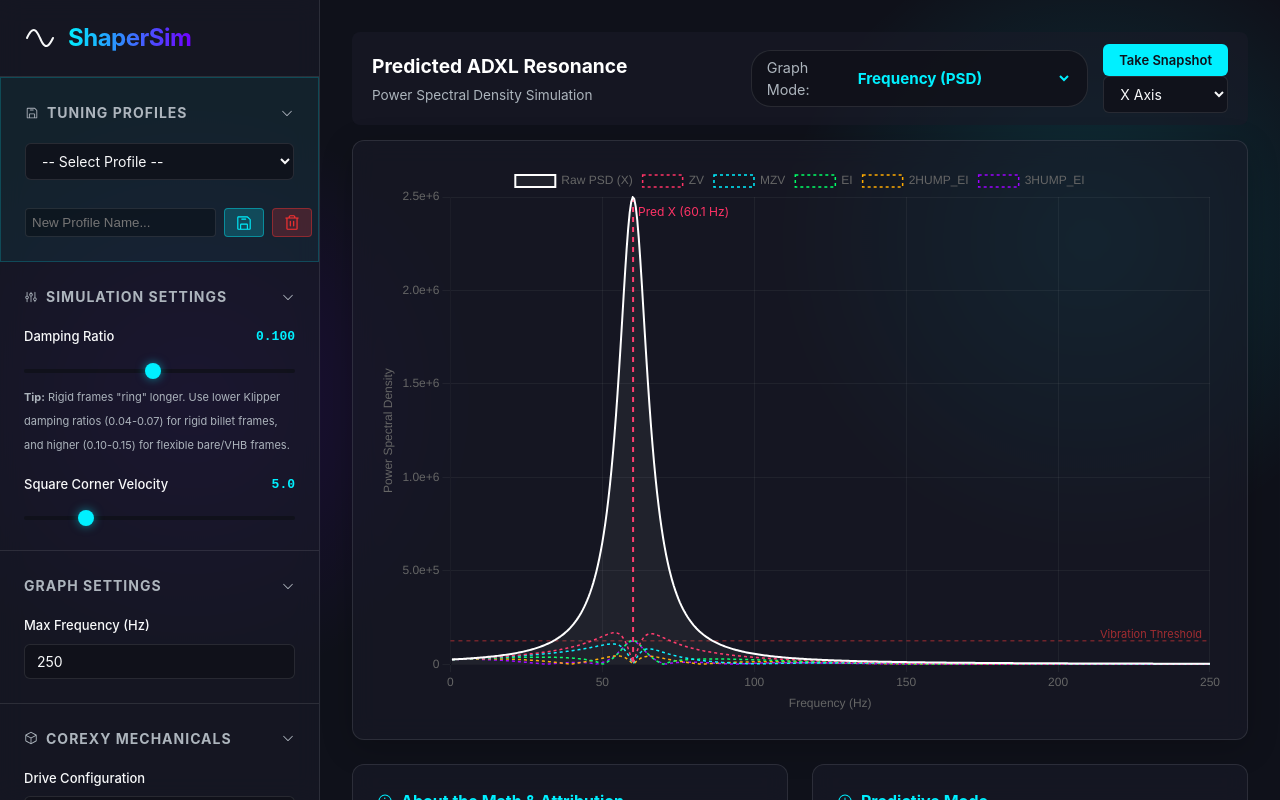
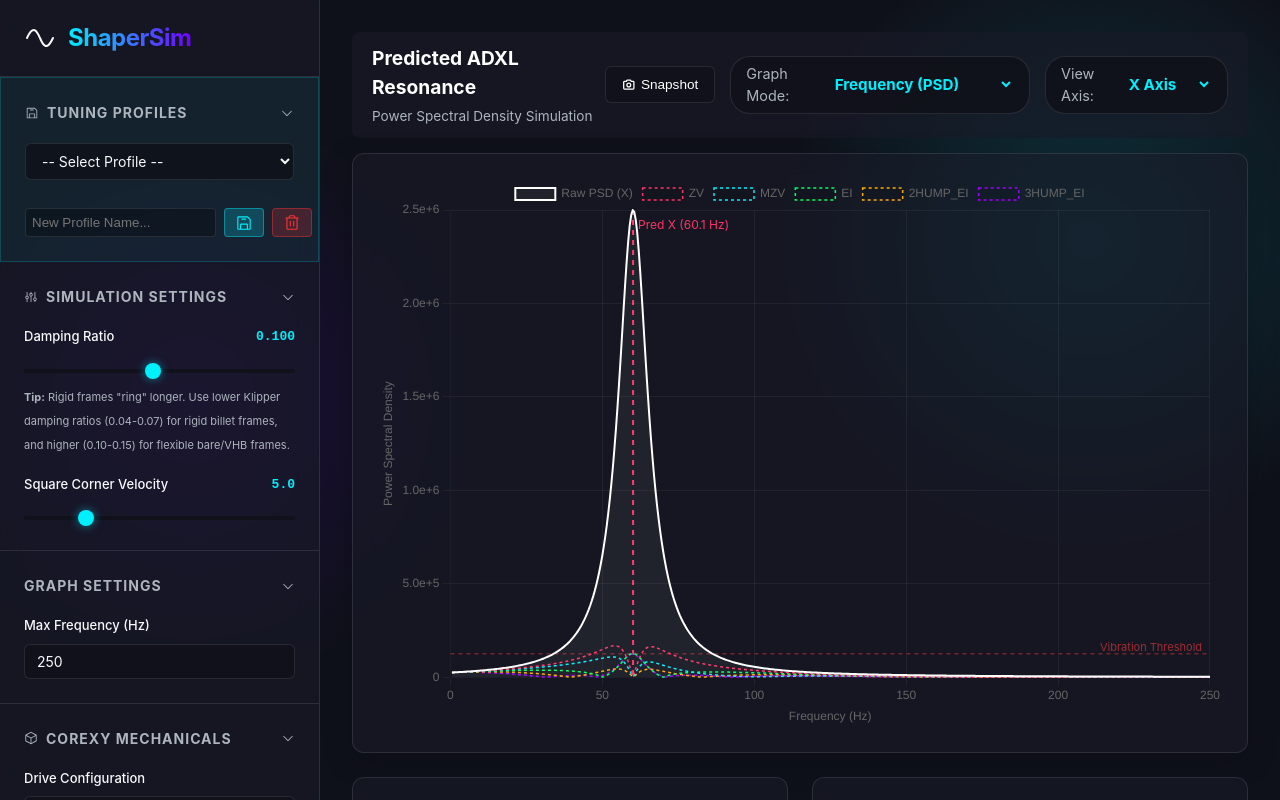
Before and after one commit to Jumpybeetroot/shaper-sim, a React (Vite) app in the folder shaper-sim-react/: page / in a window 1280 px wide. Built offline with nearby package versions, Linux system fonts and the light colour scheme.

Commit message:
wip: AI auto-save - Match snapshot button and top-nav layout to original

```diff
--- a/shaper-sim-react/src/App.tsx
+++ b/shaper-sim-react/src/App.tsx
@@ -376,6 +376,18 @@ function App() {
             <p>Power Spectral Density Simulation</p>
           </div>
           <div className="top-nav-controls">
+            <div className="toggle-group small-padding">
+              {snapshotData ? (
+                <button className="nav-btn nav-btn-clear" onClick={() => setSnapshotData(null)}>
+                  <XCircle weight="bold" /> Clear
+                </button>
+              ) : (
+                <button className="nav-btn nav-btn-snapshot" onClick={() => setSnapshotData({ psdX: [...psdX], psdY: [...psdY], freqs: [...freqs] })}>
+                  <Camera weight="bold" /> Snapshot
+                </button>
+              )}
+            </div>
+
             <div className="toggle-group">
               <span className="toggle-label">Graph Mode:</span>
               <select className="toggle-select" value={graphMode} onChange={e => setGraphMode(e.target.value as any)}>
@@ -383,6 +395,7 @@ function App() {
                 <option value="step">Time (Step Response)</option>
               </select>
             </div>
+
             {graphMode === 'step' && (
               <div className="toggle-group">
                 <span className="toggle-label">Shaper:</span>
@@ -396,19 +409,14 @@ function App() {
                 </select>
               </div>
             )}
-            <div className="header-controls">
-            {snapshotData ? (
-              <button className="btn btn-secondary" onClick={() => setSnapshotData(null)}>Clear Snapshot</button>
-            ) : (
-              <button className="btn btn-primary" onClick={() => setSnapshotData({ psdX: [...psdX], psdY: [...psdY], freqs: [...freqs] })}>Take Snapshot</button>
-            )}
-            <div className="control-group inline">
-              <select value={viewAxis} onChange={e => setViewAxis(e.target.value as 'x'|'y')}>
+
+            <div className="toggle-group">
+              <span className="toggle-label">View Axis:</span>
+              <select className="toggle-select" value={viewAxis} onChange={e => setViewAxis(e.target.value as 'x'|'y')}>
                 <option value="x">X Axis</option>
                 <option value="y">Y Axis</option>
               </select>
             </div>
-          </div>
           </div>
         </header>
 
```
